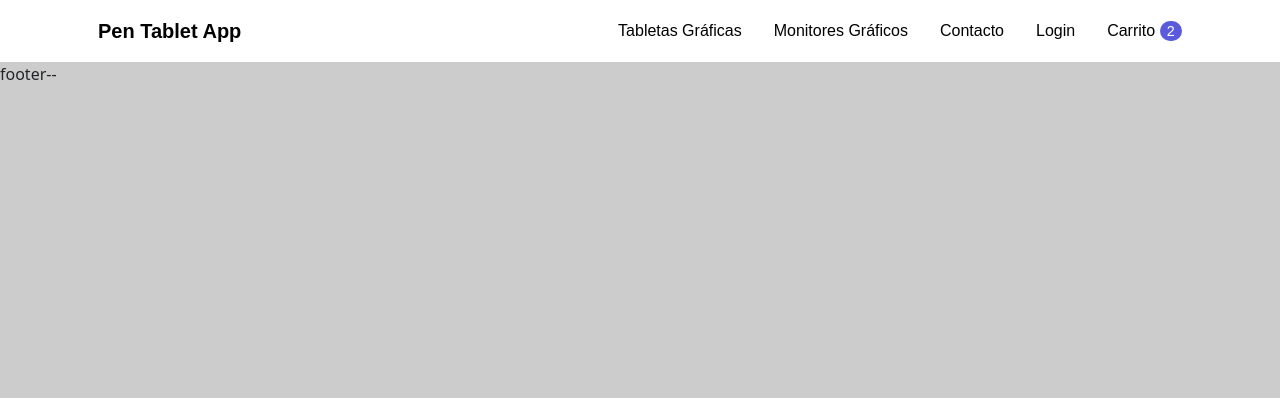
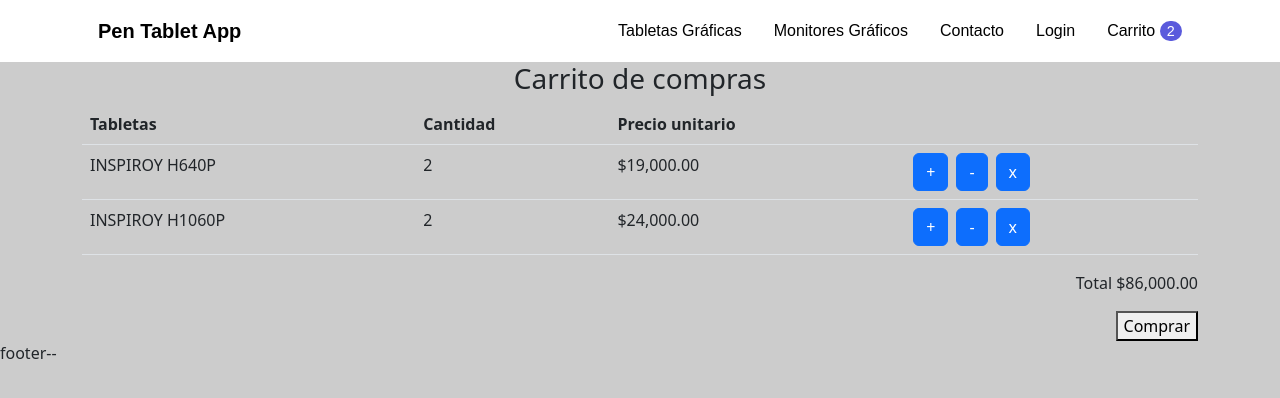
Before and after one commit to danerop/pen-tablet-app, an Angular app in the folder frontend/: page /carrito in a window 1280 px wide. Before the commit this address led to /. Shown: the top 398 px of the page. Built offline with nearby package versions, Linux system fonts and the light colour scheme.

Commit message:
Avance carrito

```diff
--- a/frontend/src/app/app-routing.module.ts
+++ b/frontend/src/app/app-routing.module.ts
@@ -1,11 +1,13 @@
 import { NgModule } from '@angular/core';
 import { RouterModule, Routes } from '@angular/router';
+import { CarritoComponent } from './components/carrito/carrito.component';
 import { ListaProductosComponent } from './components/lista-productos/lista-productos.component';
 import { VerProductoComponent } from './components/ver-producto/ver-producto.component';
 
 const routes: Routes = [
   {path: "", component: ListaProductosComponent}, //pagina principal, lista de productos
-  {path: "producto", component: VerProductoComponent} //pagina de producto
+  {path: "producto", component: VerProductoComponent}, //pagina de producto
+  {path: "carrito", component: CarritoComponent} //pagina de carrito
 ];
 
 @NgModule({
--- a/frontend/src/app/app.module.ts
+++ b/frontend/src/app/app.module.ts
@@ -10,6 +10,7 @@ import { FooterComponent } from './components/footer/footer.component';
 import { LoginComponent } from './components/login/login.component';
 import { VerProductoComponent } from './components/ver-producto/ver-producto.component';
 import { ListaProductosComponent } from './components/lista-productos/lista-productos.component';
+import { CarritoComponent } from './components/carrito/carrito.component';
 
 @NgModule({
   declarations: [
@@ -18,7 +19,8 @@ import { ListaProductosComponent } from './components/lista-productos/lista-prod
     FooterComponent,
     LoginComponent,
     VerProductoComponent,
-    ListaProductosComponent
+    ListaProductosComponent,
+    CarritoComponent
   ],
   imports: [
     BrowserModule,
--- a/frontend/src/app/components/carrito/carrito.component.html
+++ b/frontend/src/app/components/carrito/carrito.component.html
@@ -1,6 +1,7 @@
 <!--Después ver donde va esto, si va con lista de pedidos o en un modal aparte-->
-<h3>Carrito de compras</h3>
-<table class="table-primary table-striped">
+<div class="container">
+    <h3 class="text-center">Carrito de compras</h3>
+    <table class="table">
         <thead>
             <tr>
                 <th>
@@ -12,25 +13,31 @@
                 <th>
                     Precio unitario
                 </th>
+                <th>
+                </th>
             </tr>
         </thead>
         <tbody>
-        <ng-container *ngfor="let Tabletas of tablets">
-            <tr>
+                <tr *ngFor="let tablet of compras">
                     <td>
-                    {{tablets.name}}
+                        {{tablet.nombre}}
                     </td>
                     <td>
-                    {{tablets.quantity}}
+                        {{tablet.cantidad}}
                     </td>
                     <td>
-                    {{tablets.price | currency:'ARS'}}
+                        {{tablet.precio | currency}}
+                    </td>
+                    <td>
+                        <button class="btn btn-primary me-2" (click)='agregar(tablet.id);'>+</button>
+                        <button class="btn btn-primary me-2" (click)='eliminar(tablet.id);'>-</button>
+                        <button class="btn btn-primary">x</button>
                     </td>
                 </tr>
-        </ng-container>
         </tbody>
     </table>
-<p class="text-end">Total {{total | currency:'ARS'}}</p>
+    <p class="text-end">Total {{total | currency}}</p>
     <div class="text-end">
         <button>Comprar</button>
     </div>
+</div>
--- a/frontend/src/app/components/carrito/carrito.component.ts
+++ b/frontend/src/app/components/carrito/carrito.component.ts
@@ -1,41 +1,51 @@
 import { Component, OnInit} from '@angular/core';
+import { Compra } from 'src/app/models/compra';
+import { CompraService } from 'src/app/services/compra/compra.service';
 
 @Component({
     selector: 'carrito',
     templateUrl: './carrito.component.html',
-    styleUrls: ['./carrito.component.scss']
+    styleUrls: ['./carrito.component.css']
 })
 
 export class CarritoComponent implements OnInit {
+    //number->tipo de variable;
+    total = 0;
+   // cantidad = 0;
+    compras: Compra[] = [];
 
-    total: number = 0;
-   /* tablets : Tablets[] =
-    [{
-        name: "Tableta 1",
-        price:100000,
-        stock:1,
-        style: "Tableta grafica",
-        image: "assets/images/tableta1.png",
-        clearance: false,
-        quantity: 0,
-    },
-    {
-        name: "Tableta 2",
-        price:150000,
-        stock:1,
-        style: "Tableta grafica",
-        image: "assets/images/tableta1.png",
-        clearance: false,
-        quantity: 0,
-    }]*/
-    constructor(    ){
-
+    constructor(   private compraService: CompraService){
+        this.compras = compraService.getAll();
     }
 
     ngOnInit(): void{
-        /*this.tablets.forEach(tablets => {
-            this.total += tablets.quantity * tablets.price
-        });*/
+        this.calcularTotal();
     }
 
+    agregar(id:number): void{
+        this.compras.forEach(compra => {
+           if(compra.id === id) {
+            compra.cantidad ++;
+            this.calcularTotal();
+           }
+        });
+
+    }
+    eliminar(id:number): void{
+        this.compras.forEach(compra => {
+           if(compra.id === id) {
+            compra.cantidad --;
+            this.calcularTotal();
+           }
+        });
+    }
+
+    calcularTotal(): void {
+        this.total = 0;
+        this.compras.forEach(compra => {
+            this.total += compra.cantidad * compra.precio
+        });
+    }
+
+
 }
--- a/frontend/src/app/data.ts
+++ b/frontend/src/app/data.ts
@@ -1,3 +1,4 @@
+import { Compra } from "./models/compra";
 import { Producto } from "./models/producto";
 
 export const productosDeEjemplo: Producto[] = [{
@@ -28,3 +29,22 @@ export const productosDeEjemplo: Producto[] = [{
   clasificacion: "Tabletas Gráficas",
   precio: 30000
 }];
+
+export const comprasDeEjemplo: Compra[] = [{
+    id:1,
+    nombre: "INSPIROY H640P",
+    imgUrl: "../assets/productos/inspiroy-h640p.jpg",
+    descripcion: "Tablet para dibujo huion",
+    clasificacion: "Tabletas Gráficas",
+    precio: 19000,
+    cantidad: 2
+  },
+  {
+    id:2,
+    nombre: "INSPIROY H1060P",
+    imgUrl: "../assets/productos/inspiroy-h1060p.jpg",
+    descripcion: "Tablet para dibujo huion",
+    clasificacion: "Tabletas Gráficas",
+    precio: 24000,
+    cantidad: 2
+  }];
--- /dev/null
+++ b/frontend/src/app/models/compra.ts
@@ -0,0 +1,9 @@
+export class Compra{
+    id!: number;
+    nombre!: string;
+    imgUrl!: string;
+    descripcion?: string;
+    clasificacion!: string;
+    precio!: number;
+    cantidad!: number;
+  }
--- /dev/null
+++ b/frontend/src/app/services/compra/compra.service.ts
@@ -0,0 +1,15 @@
+import { Injectable } from '@angular/core';
+import { comprasDeEjemplo } from 'src/app/data';
+
+@Injectable({
+  providedIn: 'root'
+})
+export class CompraService {
+
+  constructor() {
+
+  }
+  getAll() {
+    return comprasDeEjemplo;
+  }
+}
```
Also changed, not shown: 2 other files (tests, documents, lock files or other folders). Lines whose indentation alone changed are shown as unchanged.
